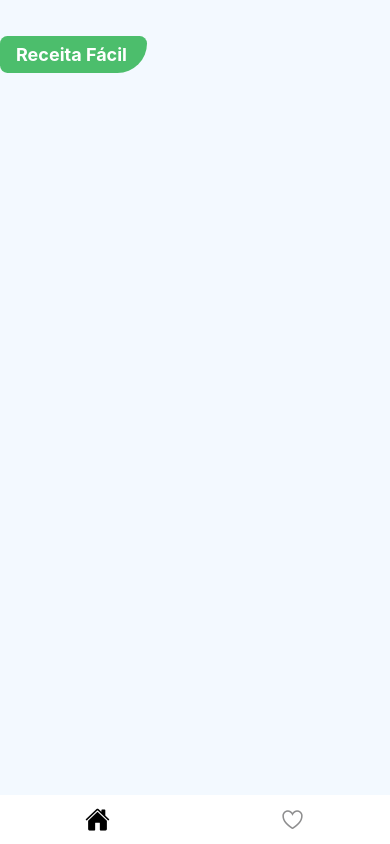
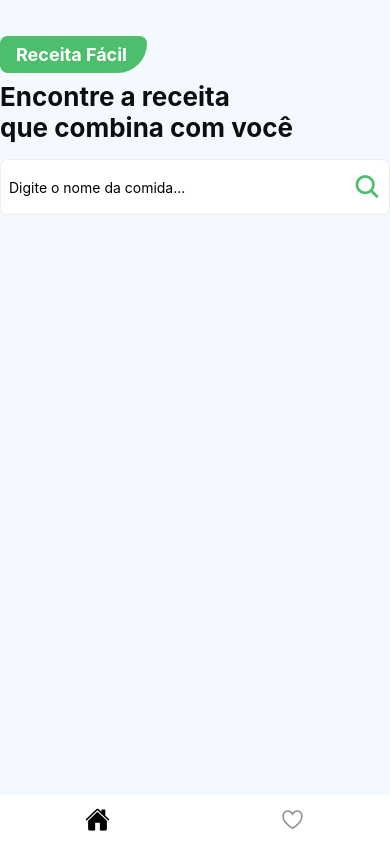
Before and after one commit to Adrianodbs/Receitas-react-native, a React Native app: screen /HomeTab in a window 390 px wide. Built offline with nearby package versions, Linux system fonts and the light colour scheme.

Commit message:
finalizando dia 1

```diff
--- a/src/pages/home/index.js
+++ b/src/pages/home/index.js
@@ -1,10 +1,37 @@
-import { View, Text, StyleSheet, SafeAreaView } from 'react-native'
+import { useState } from 'react'
+import {
+  View,
+  Text,
+  StyleSheet,
+  SafeAreaView,
+  TextInput,
+  TouchableOpacity
+} from 'react-native'
+import { Ionicons } from '@expo/vector-icons'
 import Logo from '../../components/logo'
 
 export function Home() {
+  const [inputValue, setInputValue] = useState('')
+  function handleSearch() {
+    alert(inputValue)
+  }
   return (
     <SafeAreaView style={styles.container}>
       <Logo />
+      <Text style={styles.title}>Encontre a receita</Text>
+      <Text style={styles.title}>que combina com você</Text>
+
+      <View style={styles.form}>
+        <TextInput
+          placeholder="Digite o nome da comida..."
+          style={styles.input}
+          value={inputValue}
+          onChangeText={text => setInputValue(text)}
+        />
+        <TouchableOpacity onPress={handleSearch}>
+          <Ionicons name="search" size={28} color="#4cbe6c" />
+        </TouchableOpacity>
+      </View>
     </SafeAreaView>
   )
 }
@@ -18,7 +45,27 @@
     paddingEnd: 14
   },
   title: {
-    fontSize: 24,
-    marginTop: 100
+    fontSize: 26,
+    fontWeight: 'bold',
+    color: '#0e0e0e'
+  },
+  form: {
+    width: '100%',
+    borderRadius: 8,
+    marginTop: 16,
+    marginBottom: 16,
+    backgroundColor: '#fff',
+    borderWidth: 1,
+    borderColor: '#ececec',
+    paddingLeft: 8,
+    paddingRight: 8,
+    flexDirection: 'row',
+    alignItems: 'center',
+    justifyContent: 'space-between'
+  },
+  input: {
+    width: '90%',
+    maxWidth: '90%',
+    height: 54
   }
 })
```
